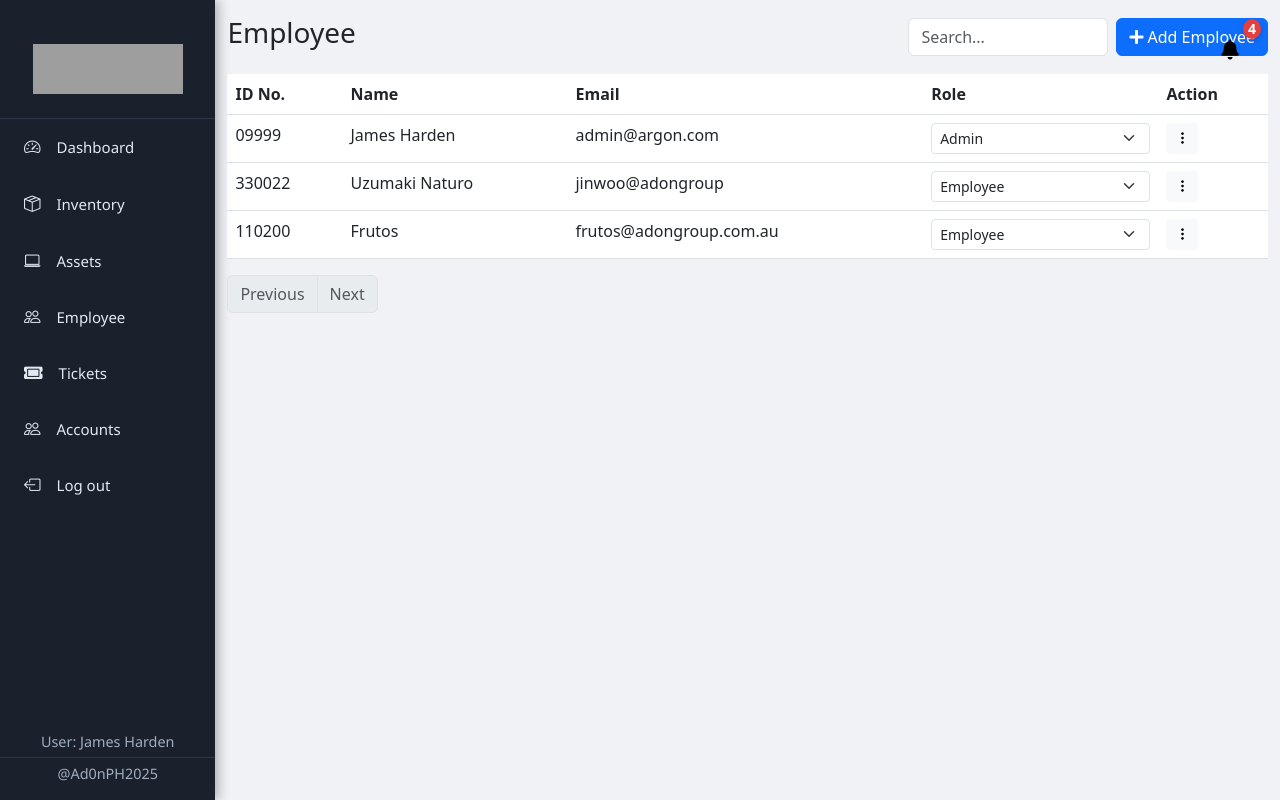
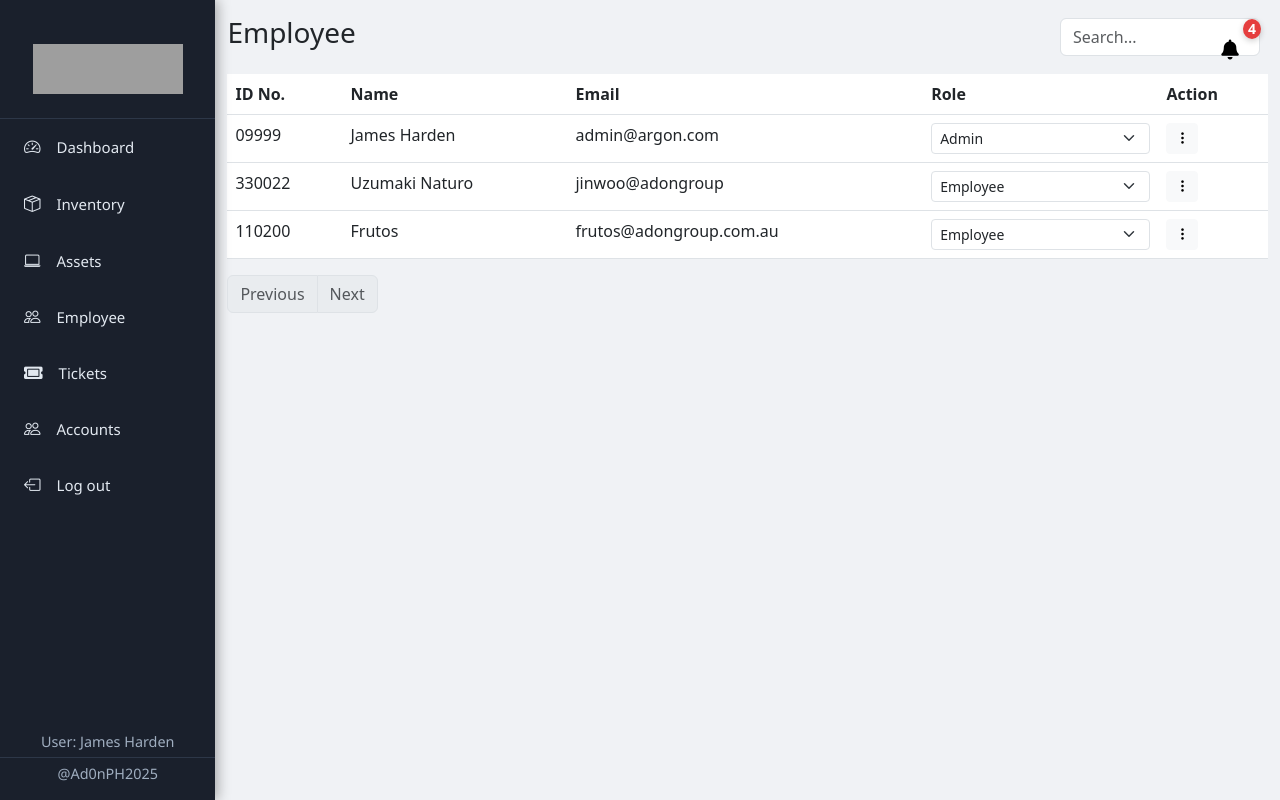
Before and after one commit to boloka02/AIMS, a PHP site: page /account.php in a window 1280 px wide. Run offline with PHP 8.4, Linux system fonts and the light colour scheme; a user stored in the database is signed in; data comes from the database, SQL or seed files in the repository; grey boxes are pictures that could not be loaded.

Commit message:
accountupdate

```diff
--- a/account/account.php
+++ b/account/account.php
@@ -35,7 +35,6 @@ if (!isset($_SESSION['user_id'])) {
             <h3>Employee</h3>
             <div class="d-flex">
                 <input type="text" id="searchInput" class="form-control search-box me-2" placeholder="Search...">
-                <a href="/mis-v6.1/employee/add_employee.php" class="btn btn-primary"><i class="fas fa-plus"></i> Add Employee</a>
             </div>
         </div>
 
```
